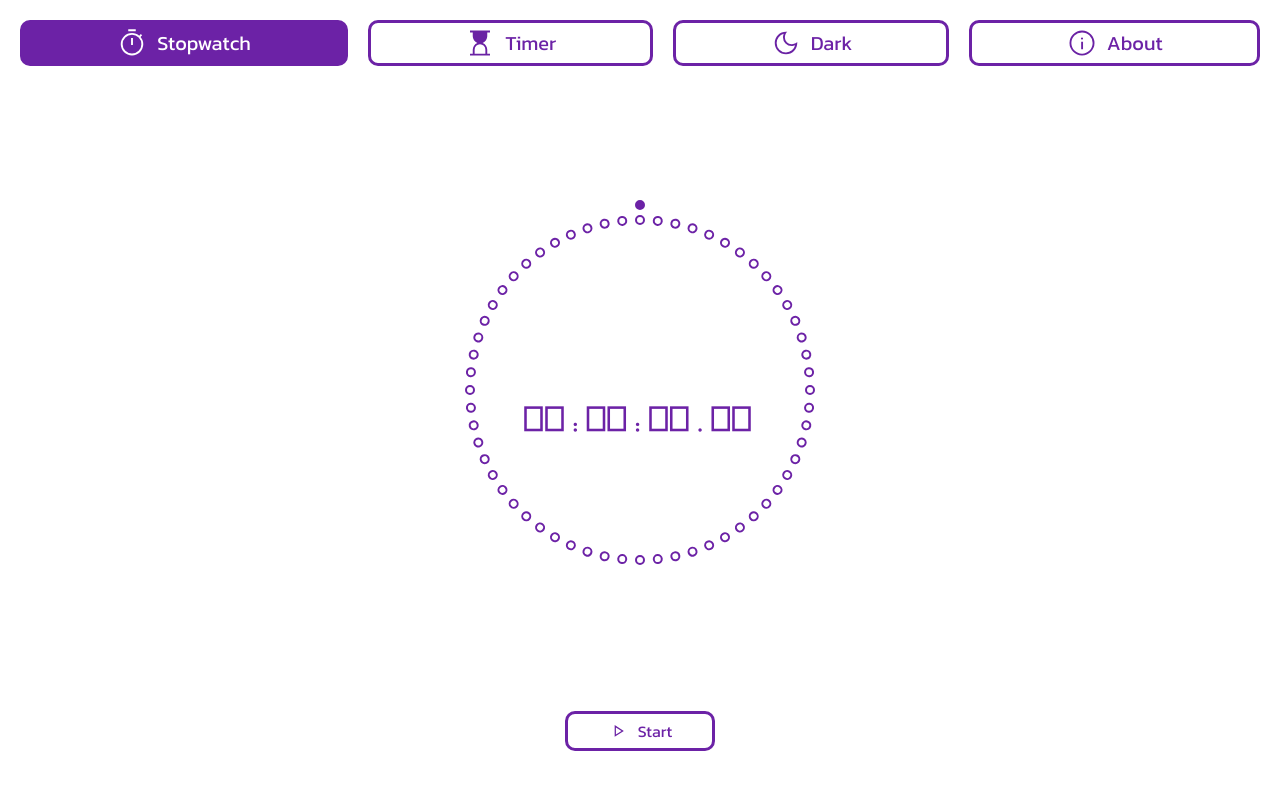
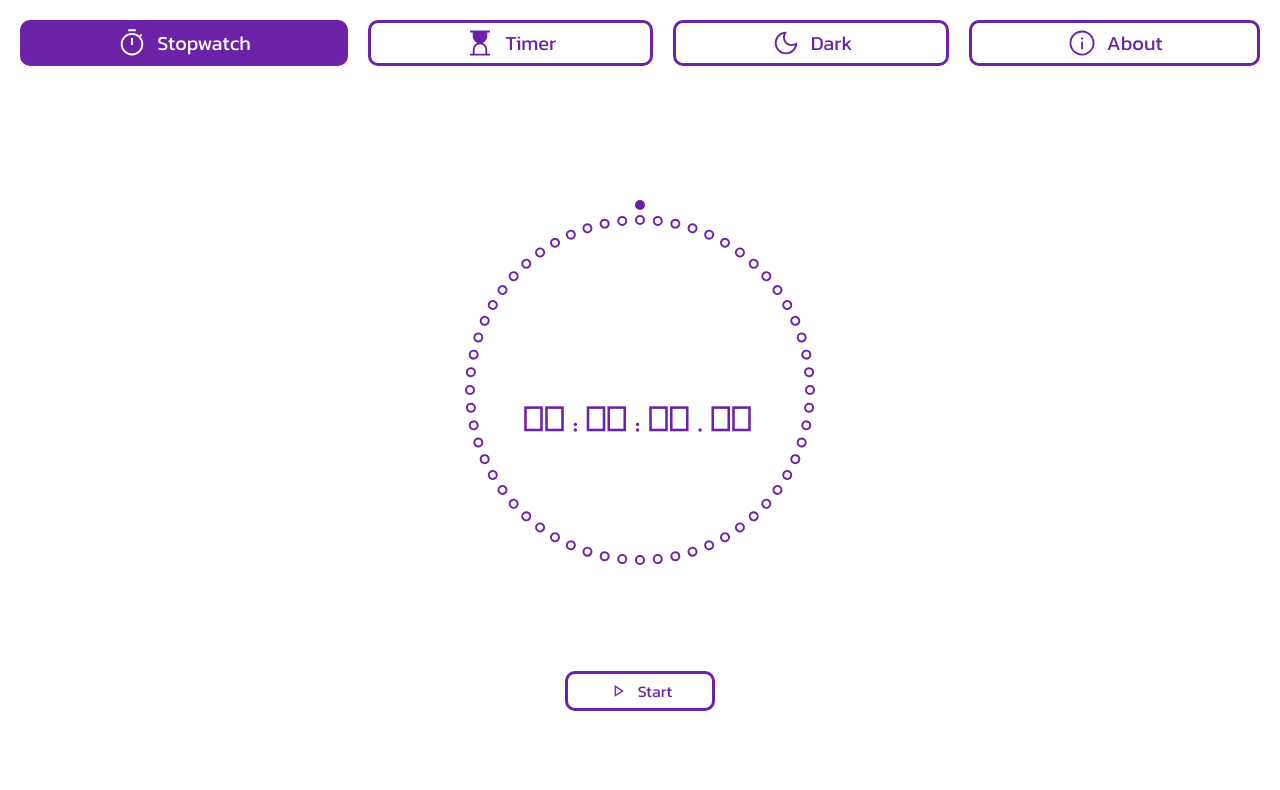
Before and after one commit to Diaa-E/stopwatch, a React (Vite) app: page / in a window 1280 px wide. Shown: the top 790 px of the page. Built offline with nearby package versions, Linux system fonts and the light colour scheme.

Commit message:
Fit stopwatch on wide screens

```diff
--- a/src/styles/Stopwatch.css
+++ b/src/styles/Stopwatch.css
@@ -30,6 +30,6 @@
     }
 
     .stopwatch{
-        gap: 80px;
+        gap: 40px;
     }
 }
```
